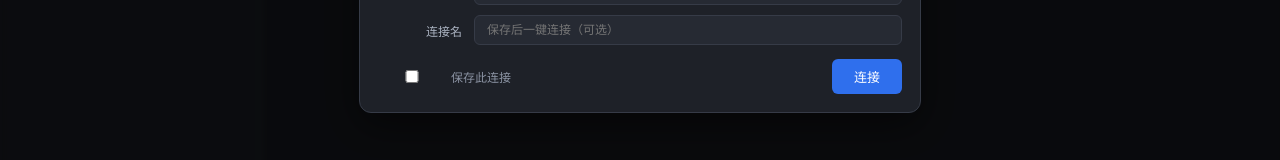
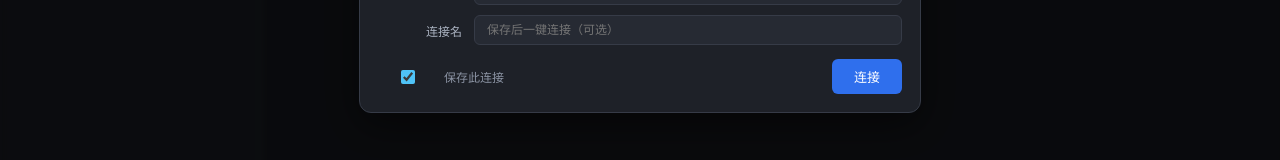
Before and after one commit to vpertj/tusk, a SvelteKit app: page / in a window 1280 px wide. Shown: the part 501-661 px from the top of the page. Built offline with nearby package versions, Linux system fonts and the light colour scheme.

Commit message:
fix: 保存连接勾选框对齐 + 默认勾选
- checkbox 固定 14px、去默认 margin、蓝色 accent，与文字垂直居中
- 启动时「保存此连接」默认勾选

```diff
--- a/src/routes/+page.svelte
+++ b/src/routes/+page.svelte
@@ -10,7 +10,7 @@
   let dbType = $state('postgres');
   let showConnPanel = $state(true);
   let connName = $state('');
-  let saveConn = $state(false);
+  let saveConn = $state(true);
   let savedConns = $state<
     { db_type: string; name: string; host: string; port: number; user: string; dbname: string }[]
   >([]);
@@ -1171,10 +1171,20 @@
   .save-label {
     color: #8b93a3;
     font-size: 12px;
-    display: flex;
+    display: inline-flex;
     align-items: center;
     gap: 6px;
     white-space: nowrap;
+    cursor: pointer;
+  }
+
+  .save-label input[type='checkbox'] {
+    margin: 0;
+    width: 14px;
+    height: 14px;
+    flex-shrink: 0;
+    accent-color: #4fc3f7;
+    cursor: pointer;
   }
 
   .saved-title {
```
Also changed, not shown: 1 other file (tests, documents, lock files or other folders).
